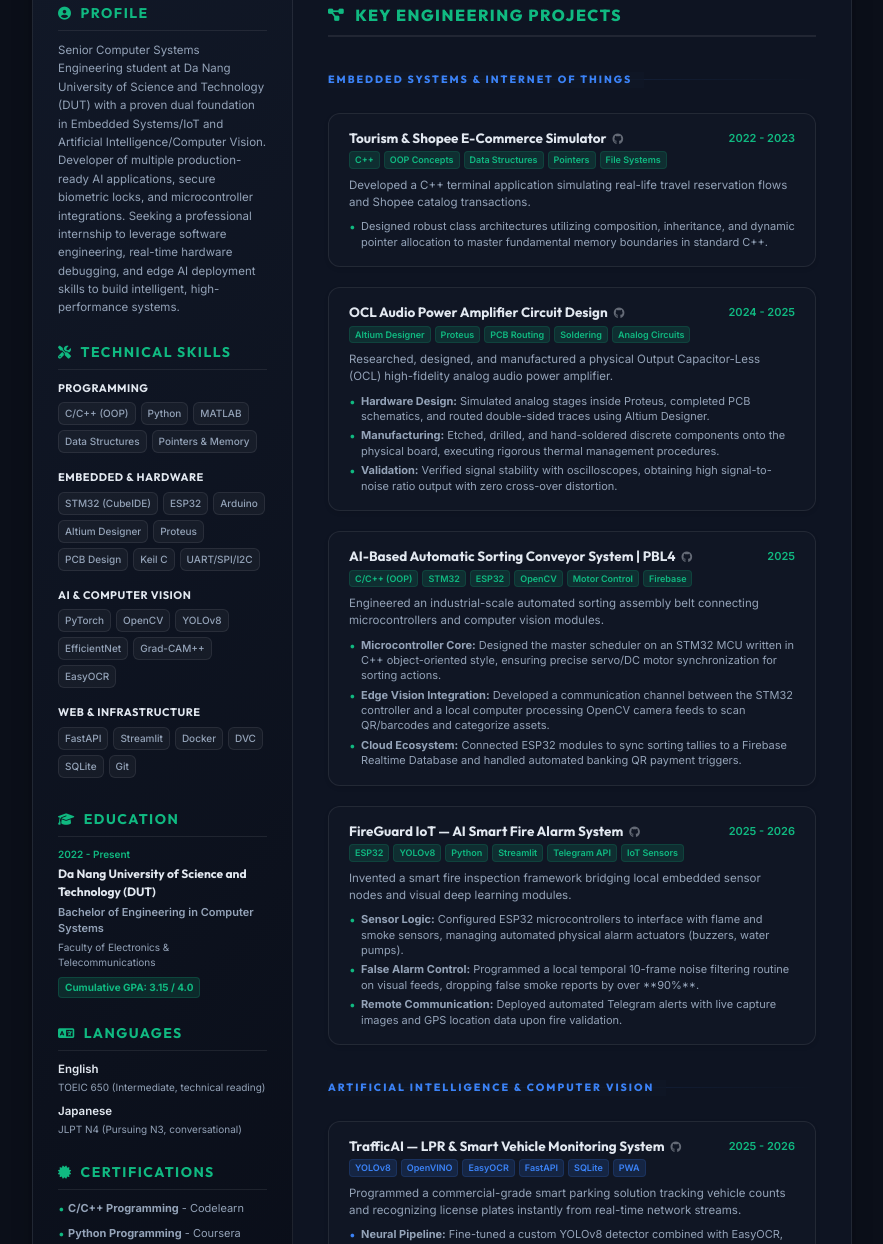
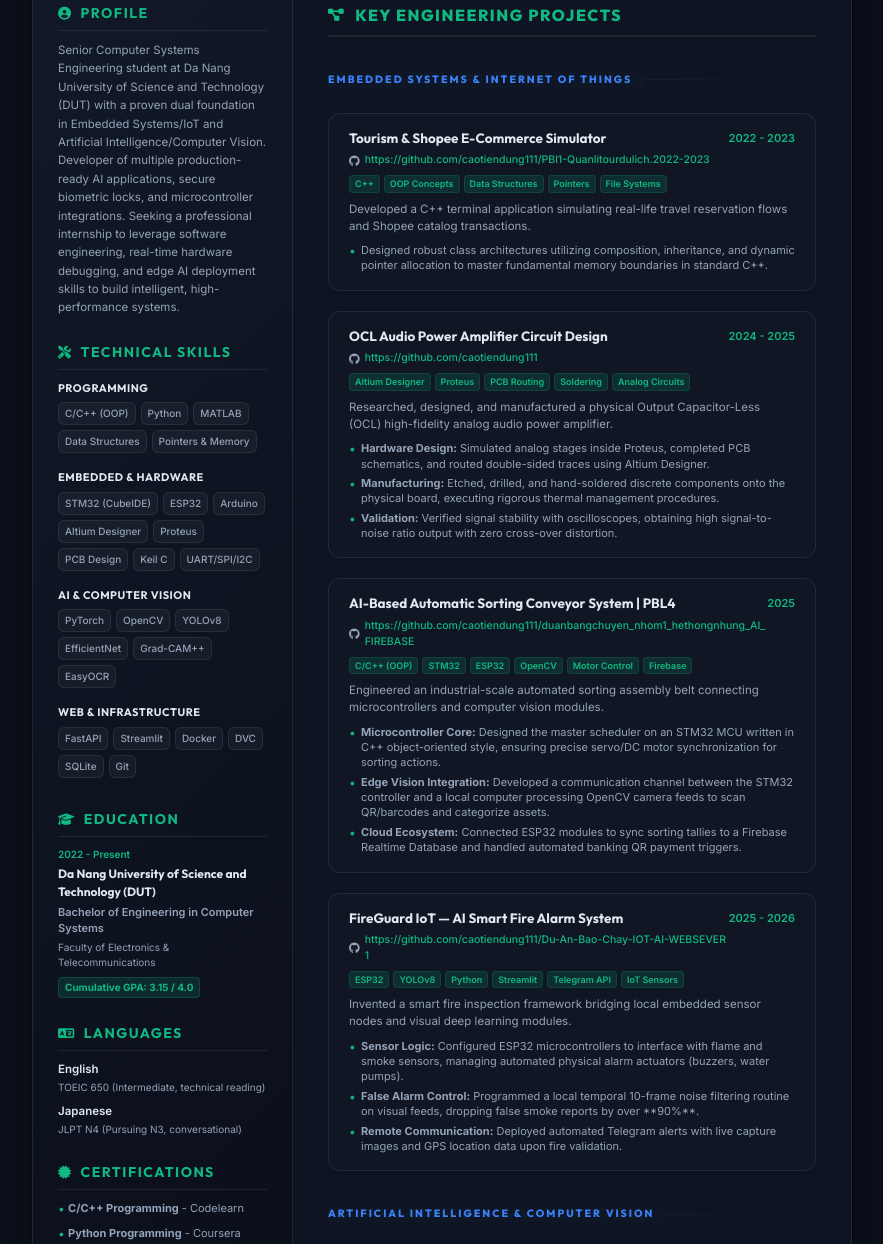
Before and after one commit to caotiendung111/caotiendung111.github.io, a plain HTML site: page index.html in a window 1280 px wide. Shown: the part 384-1628 px from the top of the page, without its empty margins (198-1081 px from the left). Drawn offline with Linux system fonts and the light colour scheme.

Commit message:
Update project cards to show both GitHub logo and full clickable URL paths

```diff
--- a/index.html
+++ b/index.html
@@ -215,9 +215,14 @@
                 <h4 class="project-title">
                   <a href="https://github.com/caotiendung111/PBl1-Quanlitourdulich.2022-2023" target="_blank" class="project-link">
                     Tourism & Shopee E-Commerce Simulator
-                    <i class="fab fa-github project-link-icon"></i>
                   </a>
                 </h4>
+                <div class="project-github-link">
+                  <a href="https://github.com/caotiendung111/PBl1-Quanlitourdulich.2022-2023" target="_blank">
+                    <i class="fab fa-github"></i>
+                    https://github.com/caotiendung111/PBl1-Quanlitourdulich.2022-2023
+                  </a>
+                </div>
                 <div class="project-tech-tags">
                   <span class="tech-tag">C++</span>
                   <span class="tech-tag">OOP Concepts</span>
@@ -245,9 +250,14 @@
                 <h4 class="project-title">
                   <a href="https://github.com/caotiendung111" target="_blank" class="project-link">
                     OCL Audio Power Amplifier Circuit Design
-                    <i class="fab fa-github project-link-icon"></i>
                   </a>
                 </h4>
+                <div class="project-github-link">
+                  <a href="https://github.com/caotiendung111" target="_blank">
+                    <i class="fab fa-github"></i>
+                    https://github.com/caotiendung111
+                  </a>
+                </div>
                 <div class="project-tech-tags">
                   <span class="tech-tag">Altium Designer</span>
                   <span class="tech-tag">Proteus</span>
@@ -277,9 +287,14 @@
                 <h4 class="project-title">
                   <a href="https://github.com/caotiendung111/duanbangchuyen_nhom1_hethongnhung_AI_FIREBASE" target="_blank" class="project-link">
                     AI-Based Automatic Sorting Conveyor System | PBL4
-                    <i class="fab fa-github project-link-icon"></i>
                   </a>
                 </h4>
+                <div class="project-github-link">
+                  <a href="https://github.com/caotiendung111/duanbangchuyen_nhom1_hethongnhung_AI_FIREBASE" target="_blank">
+                    <i class="fab fa-github"></i>
+                    https://github.com/caotiendung111/duanbangchuyen_nhom1_hethongnhung_AI_FIREBASE
+                  </a>
+                </div>
                 <div class="project-tech-tags">
                   <span class="tech-tag">C/C++ (OOP)</span>
                   <span class="tech-tag">STM32</span>
@@ -310,9 +325,14 @@
                 <h4 class="project-title">
                   <a href="https://github.com/caotiendung111/Du-An-Bao-Chay-IOT-AI-WEBSEVER1" target="_blank" class="project-link">
                     FireGuard IoT — AI Smart Fire Alarm System
-                    <i class="fab fa-github project-link-icon"></i>
                   </a>
                 </h4>
+                <div class="project-github-link">
+                  <a href="https://github.com/caotiendung111/Du-An-Bao-Chay-IOT-AI-WEBSEVER1" target="_blank">
+                    <i class="fab fa-github"></i>
+                    https://github.com/caotiendung111/Du-An-Bao-Chay-IOT-AI-WEBSEVER1
+                  </a>
+                </div>
                 <div class="project-tech-tags">
                   <span class="tech-tag">ESP32</span>
                   <span class="tech-tag">YOLOv8</span>
@@ -351,9 +371,14 @@
                 <h4 class="project-title">
                   <a href="https://github.com/caotiendung111/AI-Traffic-Intelligence-Revenue-Ecosystem_MonTriTueNhanTao" target="_blank" class="project-link">
                     TrafficAI — LPR & Smart Vehicle Monitoring System
-                    <i class="fab fa-github project-link-icon"></i>
                   </a>
                 </h4>
+                <div class="project-github-link">
+                  <a href="https://github.com/caotiendung111/AI-Traffic-Intelligence-Revenue-Ecosystem_MonTriTueNhanTao" target="_blank">
+                    <i class="fab fa-github"></i>
+                    https://github.com/caotiendung111/AI-Traffic-Intelligence-Revenue-Ecosystem_MonTriTueNhanTao
+                  </a>
+                </div>
                 <div class="project-tech-tags">
                   <span class="tech-tag">YOLOv8</span>
                   <span class="tech-tag">OpenVINO</span>
@@ -384,9 +409,14 @@
                 <h4 class="project-title">
                   <a href="https://github.com/caotiendung111/BioGuard_Face_Security_Mon_Tri_Tue_Nhan_Tao" target="_blank" class="project-link">
                     DeepLock Pro — Advanced Biometric Face Authentication
-                    <i class="fab fa-github project-link-icon"></i>
                   </a>
                 </h4>
+                <div class="project-github-link">
+                  <a href="https://github.com/caotiendung111/BioGuard_Face_Security_Mon_Tri_Tue_Nhan_Tao" target="_blank">
+                    <i class="fab fa-github"></i>
+                    https://github.com/caotiendung111/BioGuard_Face_Security_Mon_Tri_Tue_Nhan_Tao
+                  </a>
+                </div>
                 <div class="project-tech-tags">
                   <span class="tech-tag">OpenCV</span>
                   <span class="tech-tag">face_recognition</span>
@@ -416,9 +446,14 @@
                 <h4 class="project-title">
                   <a href="https://github.com/caotiendung111/DeepGuard-Deepfake-Detection" target="_blank" class="project-link">
                     DeepGuard — AI-Powered Deepfake Detection System
-                    <i class="fab fa-github project-link-icon"></i>
                   </a>
                 </h4>
+                <div class="project-github-link">
+                  <a href="https://github.com/caotiendung111/DeepGuard-Deepfake-Detection" target="_blank">
+                    <i class="fab fa-github"></i>
+                    https://github.com/caotiendung111/DeepGuard-Deepfake-Detection
+                  </a>
+                </div>
                 <div class="project-tech-tags">
                   <span class="tech-tag">PyTorch</span>
                   <span class="tech-tag">EfficientNet-B4</span>
--- a/style.css
+++ b/style.css
@@ -656,9 +656,44 @@
   transition: opacity 0.2s ease, transform 0.2s ease;
 }
 
-.project-link:hover .project-link-icon {
+.project-link-hover .project-link-icon {
   opacity: 0.9;
   transform: translateY(-1px);
+}
+
+.project-github-link {
+  display: flex;
+  align-items: center;
+  gap: 5px;
+  margin-top: 1px;
+  margin-bottom: 3px;
+}
+
+.project-github-link a {
+  display: inline-flex;
+  align-items: center;
+  gap: 5px;
+  font-size: 10.5px;
+  font-weight: 500;
+  color: var(--primary);
+  text-decoration: none;
+  word-break: break-all;
+  transition: opacity 0.2s ease, text-decoration 0.2s ease;
+}
+
+.project-card[data-category="ai-cv"] .project-github-link a {
+  color: var(--accent);
+}
+
+.project-github-link a:hover {
+  text-decoration: underline;
+  opacity: 0.85;
+}
+
+.project-github-link i {
+  font-size: 11px;
+  flex-shrink: 0;
+  color: var(--text-muted);
 }
 
 .project-date {
@@ -833,6 +868,16 @@
     color: #334155 !important;
   }
 
+  .project-github-link a {
+    font-size: 8.5px !important;
+    color: #475569 !important;
+  }
+
+  .project-github-link i {
+    color: #475569 !important;
+    font-size: 9px !important;
+  }
+
   .profile-text {
     font-size: 10.5px !important;
     color: #334155 !important;
```
